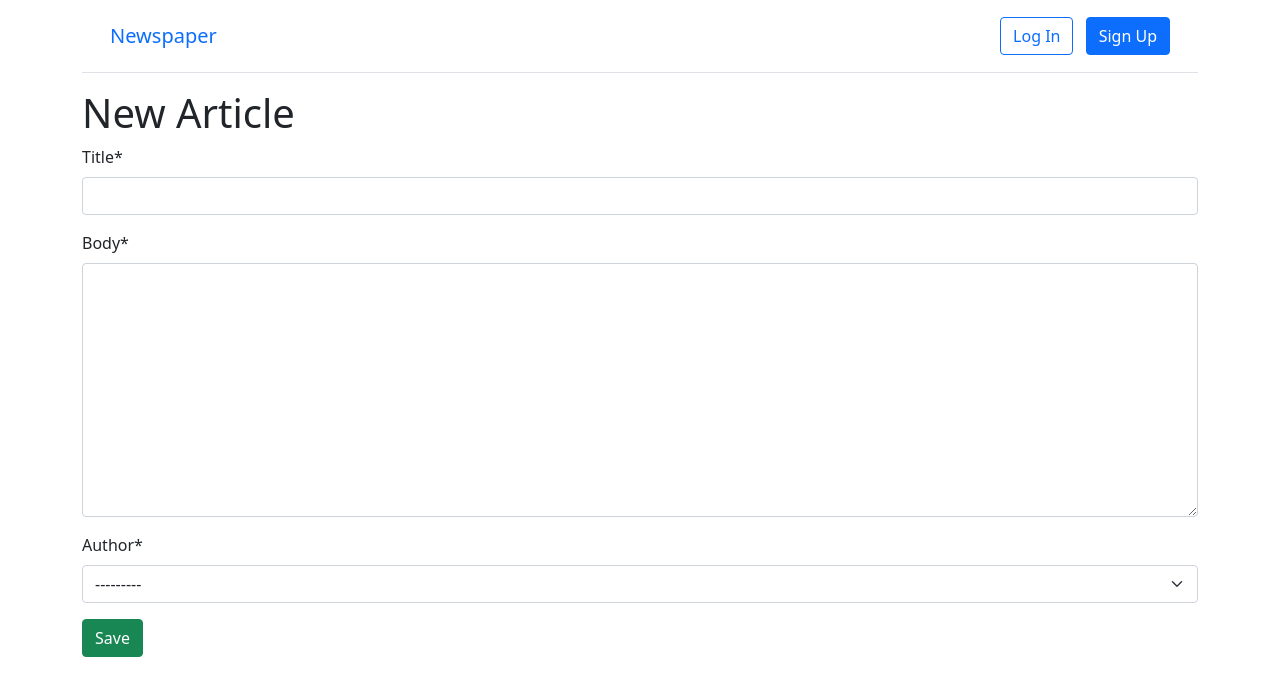
After one commit to gunjanak/News_App_Django, a Django app: page /articles/new/ in a window 1280 px wide. The commit adds this page. Shown: the top 696 px of the page. Run offline with Django 4.2, Linux system fonts and the light colour scheme; data comes from the database, SQL or seed files in the repository; both versions use the stored data as it was after the commit; some libraries are stand-ins or nearby versions.

Commit message:
create done

```diff
--- a/django_project/articles/urls.py
+++ b/django_project/articles/urls.py
@@ -1,10 +1,12 @@
 from django.urls import path
-
 from .views import (
     ArticleListView,
     ArticleDetailView,
     ArticleUpdateView,
-    ArticleDeleteView)
+    ArticleDeleteView,
+    ArticleCreateView,
+)
+
 
 
 urlpatterns = [
@@ -14,6 +16,8 @@ urlpatterns = [
          name="article_edit"),
     path("<int:pk>/delete/",ArticleDeleteView.as_view(),
          name="article_delete"),
+    path("new/",ArticleCreateView.as_view(),
+         name="article_new"),
     path("",ArticleListView.as_view(),
          name="article_list"),
 ]
--- a/django_project/articles/views.py
+++ b/django_project/articles/views.py
@@ -1,5 +1,9 @@
 from django.views.generic import ListView, DetailView
-from django.views.generic.edit import UpdateView, DeleteView
+from django.views.generic.edit import (
+    UpdateView,
+    DeleteView,
+    CreateView
+)
 from django.urls import reverse_lazy
 
 from .models import Article
@@ -25,3 +29,14 @@ class ArticleDeleteView(DeleteView):
     model = Article
     template_name = "article_delete.html"
     success_url = reverse_lazy("article_list")
+
+
+
+class ArticleCreateView(CreateView):
+    model = Article
+    template_name = "article_new.html"
+    fields = (
+        "title",
+        "body",
+        "author",
+    )
--- /dev/null
+++ b/django_project/templates/article_new.html
@@ -0,0 +1,14 @@
+{% extends "base.html" %}
+{% load crispy_forms_tags %}
+{% block content %}
+
+<h1>New Article</h1>
+    <form action="" method="post">
+        {% csrf_token %}
+        {{ form|crispy }}
+        <button class="btn btn-success ml-2" type="submit">
+            Save
+        </button>
+    </form>
+
+{% endblock content %}
--- a/django_project/templates/base.html
+++ b/django_project/templates/base.html
@@ -17,7 +17,7 @@
         <a class="navbar-brand" href="{% url 'home' %}">Newspaper</a>
         <ul class="nav col-12 col-lg-auto me-lg-auto mb-2 justify-content-center mb-md-0">
         {% if user.is_authenticated %}
-          <li><a href="#" class="nav-link px-2 link-dark">+ New</a></li>
+          <li><a href="{% url "article_new" %}" class="nav-link px-2 link-dark">+ New</a></li>
         </ul>
         <div class="dropdown text-end">
           <a href="#" class="d-block link-dark text-decoration-none dropdown-toggle" id="dropdownUser1" data-bs-toggle="dropdown" aria-expanded="false">
```
Also changed, not shown: django_project/db.sqlite3.
